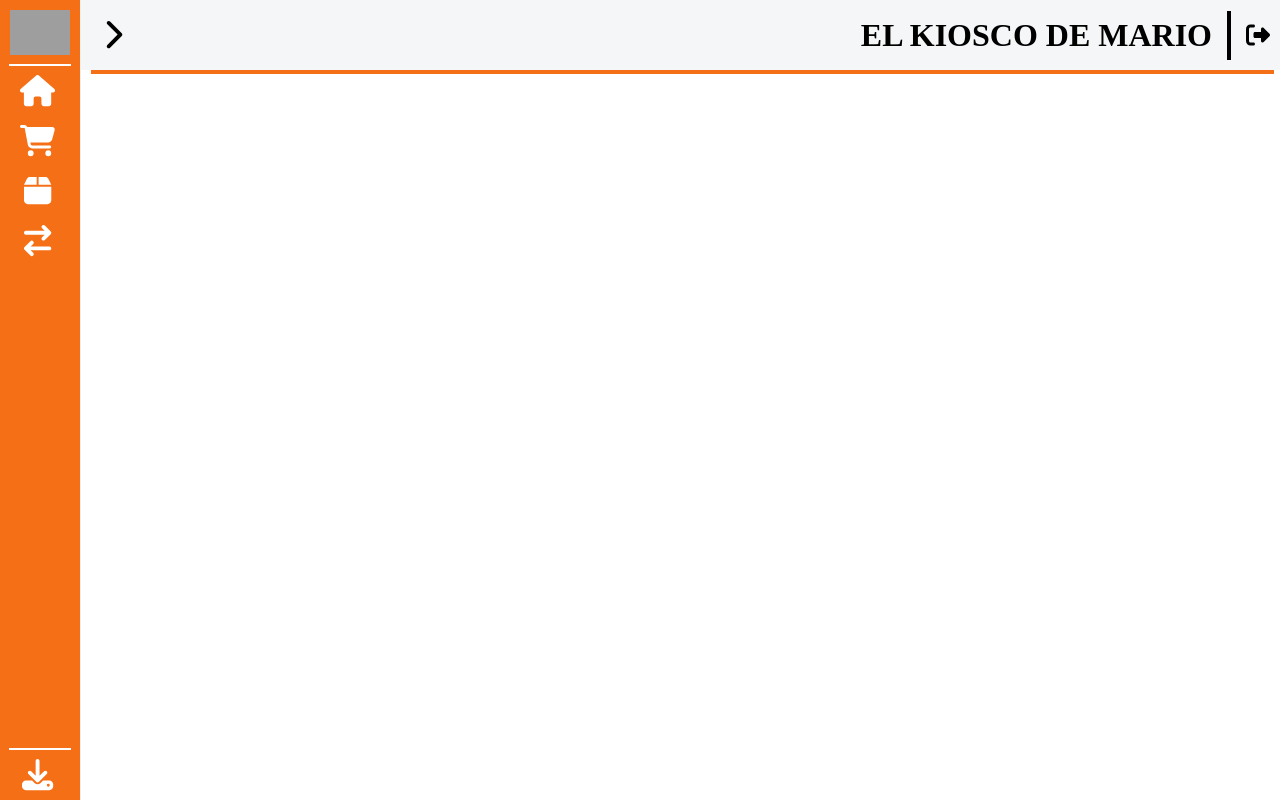
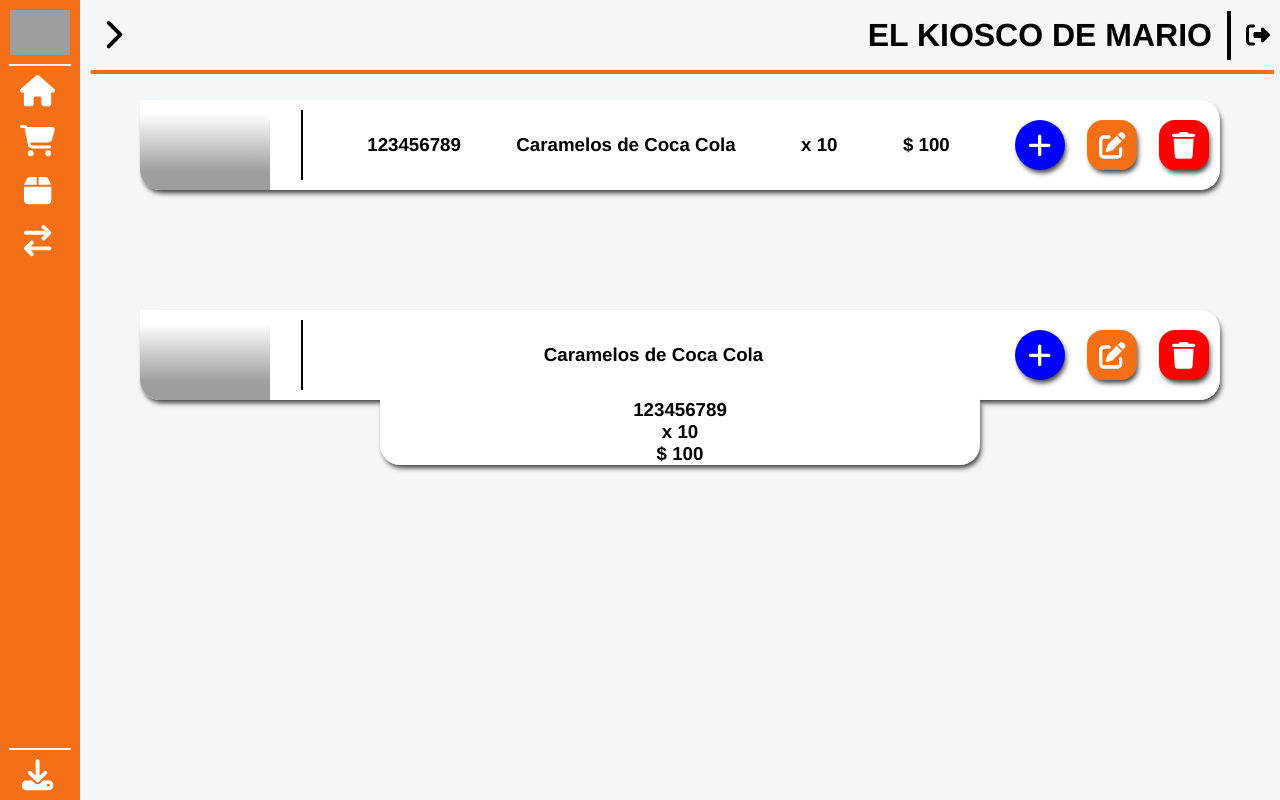
Before and after one commit to FranciscoGiayetto/Stockat-Front, a Next.js app: page /productos in a window 1280 px wide. Built offline with nearby package versions, Linux system fonts and the light colour scheme; grey boxes are pictures that could not be loaded.

Commit message:
productos

```diff
--- a/src/app/main/main.css
+++ b/src/app/main/main.css
@@ -29,10 +29,9 @@
     -moz-box-shadow: 2px 4px 5px -1px rgba(0,0,0,0.75);
     border-radius: 20px;
     display: flex;
-    flex-direction: column;
+    flex-direction: row;
     justify-content: space-around;
     align-items: center;
-
 }
 
 .resumen{
--- a/src/app/productos/page.jsx
+++ b/src/app/productos/page.jsx
@@ -1,11 +1,68 @@
+'use client'
+
 import React from 'react'
+
+// STYLES
+import './productos.css'
+
+// SIDEBAR
 import Sidebarrr from '@/components/sidebar/Sidebarrr'
+
+// FONT AWESOME
+import { FontAwesomeIcon } from '@fortawesome/react-fontawesome';
+import { faPlus, faPenToSquare, faTrash, faXmark } from '@fortawesome/free-solid-svg-icons';
+import { library } from '@fortawesome/fontawesome-svg-core';
+library.add(faPlus, faPenToSquare, faTrash, faXmark);
 
 function page() {
   return (
     <>
         <Sidebarrr />
-        <div>page</div>
+        <div className="container">
+          <div className="productos">
+            <div className="producto">
+              <div className="degrade"></div>
+              <div className="imagen">
+                <img src="https://http2.mlstatic.com/D_NQ_NP_628521-MLA29498939597_022019-O.webp" alt="Img producto" />
+              </div>
+              <hr />
+              <div className="texto">
+                <h3 className='codigo'>123456789</h3>
+                <h3 className='nombre'>Caramelos de Coca Cola</h3>
+                <h3 className='cantidad'>x 10</h3>
+                <h3 className='precio'>$ 100</h3>
+              </div>
+              <div className="botones">
+                <button className='agregar'><FontAwesomeIcon icon="fa-solid fa-plus" style={{color: "#ffffff",}} size='2xl' /></button>
+                <button className='editar'><FontAwesomeIcon icon="fa-solid fa-pen-to-square" style={{color: "#ffffff",}} size='2xl' /></button>
+                <button className='eliminar'><FontAwesomeIcon icon="fa-solid fa-trash" style={{color: "#ffffff",}} size='2xl' /></button>
+              </div>
+            </div>
+          </div>
+
+          <div className="productos2">
+            <div className="producto2">
+              <div className="degrade"></div>
+              <div className="imagen">
+                <img src="https://http2.mlstatic.com/D_NQ_NP_628521-MLA29498939597_022019-O.webp" alt="Img producto" />
+              </div>
+              <hr />
+              <div className="texto">
+                <h3 className='nombre'>Caramelos de Coca Cola</h3>
+              </div>
+              <div className="botones">
+                <button className='agregar'><FontAwesomeIcon icon="fa-solid fa-plus" style={{color: "#ffffff",}} size='2xl' /></button>
+                <button className='editar'><FontAwesomeIcon icon="fa-solid fa-pen-to-square" style={{color: "#ffffff",}} size='2xl' /></button>
+                <button className='eliminar'><FontAwesomeIcon icon="fa-solid fa-trash" style={{color: "#ffffff",}} size='2xl' /></button>
+              </div>
+            </div>
+            <div className="new-bar">
+              <h3 className='codigo'>123456789</h3>
+              <h3 className='cantidad'>x 10</h3>
+              <h3 className='precio'>$ 100</h3>
+            </div>
+          </div>
+        </div>
     </>
   )
 }
--- /dev/null
+++ b/src/app/productos/productos.css
@@ -0,0 +1,128 @@
+*{
+    margin: 0;
+    font-family: 'Franklin Gothic Medium', 'Arial Narrow', Arial, sans-serif;
+}
+
+.container{
+    background-color: #f5f6f7;
+    width: 100%;
+    height: 100vh;
+}
+
+.productos, .productos2{
+    padding-top: 100px;
+    display: flex;
+    flex-direction: column;
+    margin-left: 80px;
+    align-items: center;
+}
+
+.producto, .producto2{
+    background-color: white;
+    width: 90%;
+    height: 90px;
+    box-shadow: 2px 4px 5px -1px rgba(0,0,0,0.75);
+    -webkit-box-shadow: 2px 4px 5px -1px rgba(0,0,0,0.75);
+    -moz-box-shadow: 2px 4px 5px -1px rgba(0,0,0,0.75);
+    border-radius: 20px;
+    display: flex;
+    flex-direction: row;
+    align-items: center;
+    justify-content: space-between;
+    margin-bottom: 20px;
+}
+
+.new-bar{
+    background-color: white;
+    width: 50%;
+    margin-top: -21px;
+    box-shadow: 2px 4px 5px -1px rgba(0,0,0,0.75);
+    -webkit-box-shadow: 2px 4px 5px -1px rgba(0,0,0,0.75);
+    -moz-box-shadow: 2px 4px 5px -1px rgba(0,0,0,0.75);
+    text-align: center;
+    border-bottom-left-radius: 20px;
+    border-bottom-right-radius: 20px;
+}
+
+/* TEXTO ------------------------------------------------------------------------------------------- */
+.texto{
+    display: flex;
+    flex-direction: row;
+    align-items: center;
+    width: 60%;
+    justify-content: space-around;
+}
+
+.texto h3{
+    color: black;
+}
+/* -------------------------------------------------------------------------------------------------- */
+
+/* IMAGEN ------------------------------------------------------------------------------------------- */
+.imagen{
+    display: flex;
+    flex-direction: row;
+    align-items: center;
+    width: 12%;
+    position: relative;
+
+}
+.degrade {
+    position: absolute;
+    height: 90px;
+    width: 12%;
+    z-index: 10;
+    background: rgba(255,255,255,0);
+    background: linear-gradient(90deg,rgba(255,255,255,0) 0%, rgba(255,255,255,0) 20%, #ffffff 85%, #ffffff 100%);
+    background: -webkit-linear-gradient(90deg,rgba(255,255,255,0) 0%, rgba(255,255,255,0) 20%, #ffffff 85%, #ffffff 100%);
+    background: -moz-linear-gradient(90deg,rgba(255,255,255,0) 0%, rgba(255,255,255,0) 20%, #ffffff 85%, #ffffff 100%);
+  }
+.imagen img{
+    width: 205px;
+    height: 90px;
+    object-fit: cover;
+    border-top-left-radius: 20px;
+    border-bottom-left-radius: 20px;
+}
+/* -------------------------------------------------------------------------------------------------- */
+
+/* BOTONES ------------------------------------------------------------------------------------------- */
+.botones{
+    display: flex;
+    flex-direction: row;
+    width: 20%;
+    justify-content: space-around;
+    align-items: center;
+}
+.botones button{
+    width: 50px;
+    height: 50px;
+    box-shadow: 2px 4px 5px -1px rgba(0,0,0,0.75);
+    -webkit-box-shadow: 2px 4px 5px -1px rgba(0,0,0,0.75);
+    -moz-box-shadow: 2px 4px 5px -1px rgba(0,0,0,0.75);
+    border: none;
+}
+
+.agregar{
+    background-color: blue;
+    border-radius: 100%;
+}
+
+.editar{
+    background-color: #F56F16;
+    border-radius: 16px;
+}
+
+.eliminar{
+    background-color: red;
+    border-radius: 16px;
+}
+/* -------------------------------------------------------------------------------------------------- */
+
+/* OTROS ------------------------------------------------------------------------------------------- */
+.producto hr, .producto2 hr{
+    height: 75%;
+    border: 1px solid black;
+    margin: 0 10px;
+}
+/* -------------------------------------------------------------------------------------------------- */
--- a/src/components/sidebar/sidebar.css
+++ b/src/components/sidebar/sidebar.css
@@ -6,6 +6,7 @@
     width: 100%;
     height: 100vh;
     position: fixed;
+    z-index: 9999;
 }
 
 .all{
@@ -116,11 +117,12 @@
 
 .sb-button .fa-chevron-up {
     transition: transform 0.5s ease;
-  }
+}
 
-  .sb-button.collapsed .fa-chevron-up {
+.sb-button.collapsed .fa-chevron-up {
     transform: rotate(180deg);
-  }
+}
+
 
 @media (max-width: 650px){
     .derecha h1{
```
